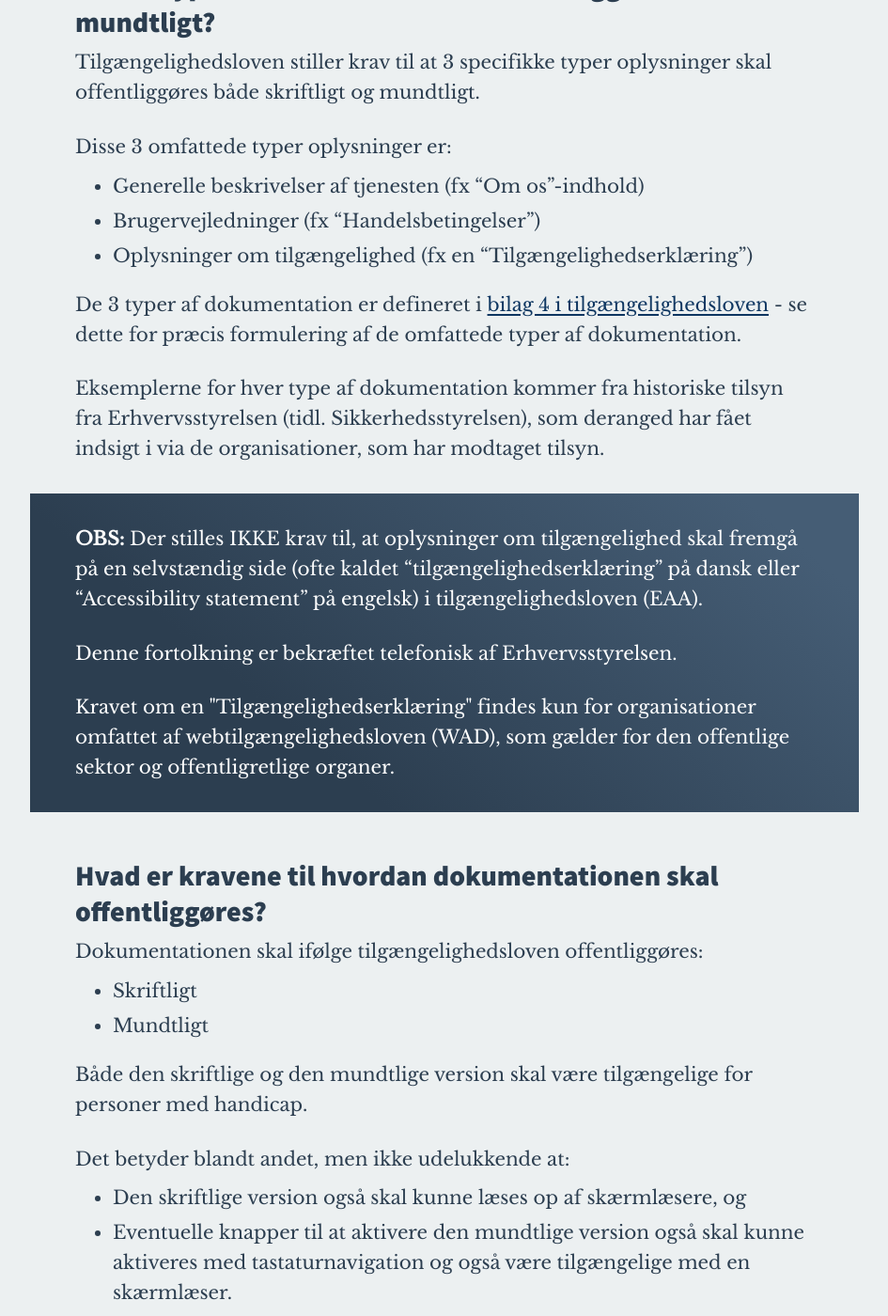
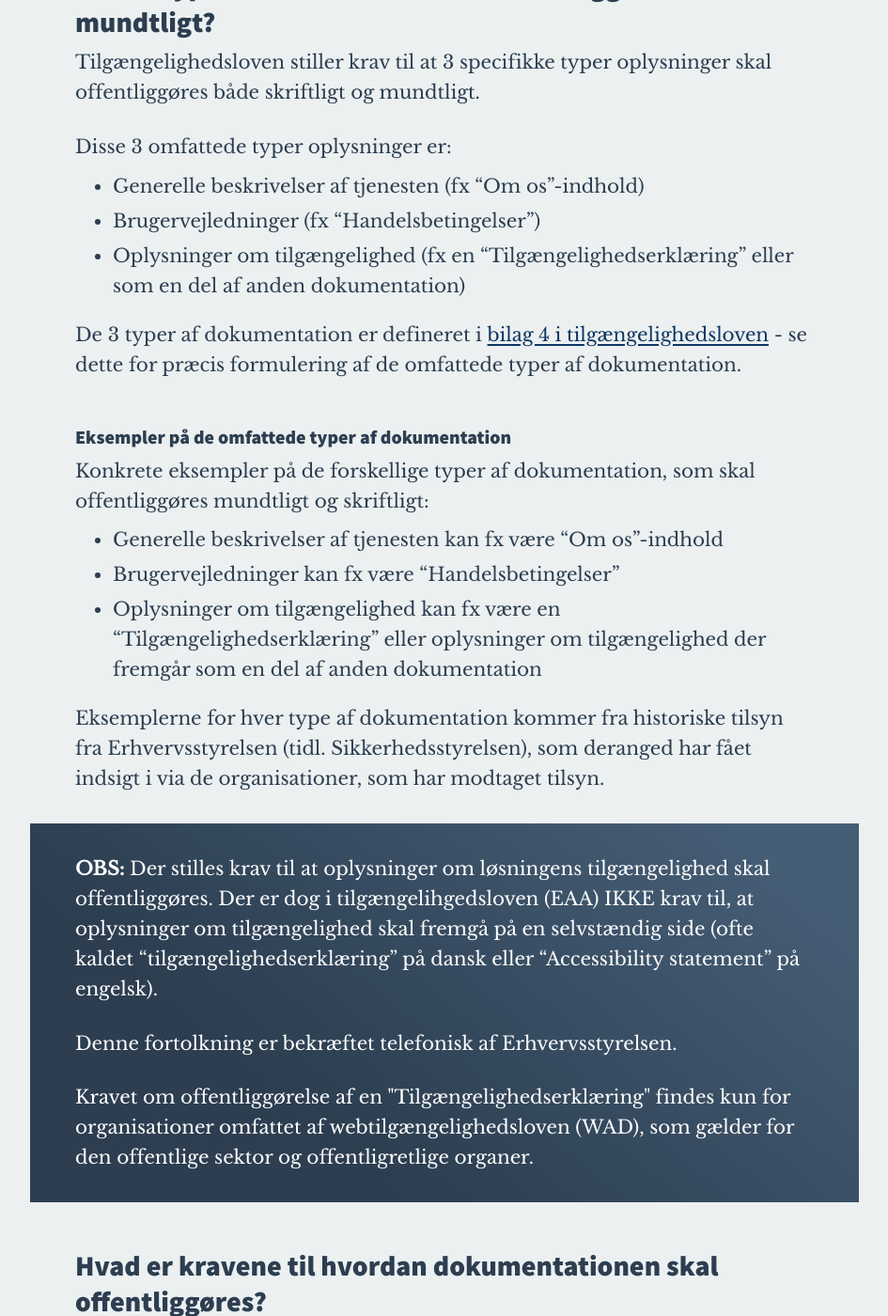
Before and after one commit to derangeddk/deranged.dk, a Jekyll site: the page built from _posts/2026-04-07-mundtlig-offentliggoerelse-i-tilaengelighedsloven.html, in a window 1280 px wide and 1400 px high, scrolled down 1657 px. Shown: the whole window at 94% size, without its empty margins (20-965 px from the left). Built offline with Jekyll 4.4.1, drawn with Linux system fonts in a browser that asks for light colours; some web fonts are replaced; comment, search, counter and statistics services are not loaded; some of the changed text lies outside the part shown.

Commit message:
Update 2026-04-07-mundtlig-offentliggoerelse-i-tilaengelighedsloven.html

```diff
--- a/_posts/2026-04-07-mundtlig-offentliggoerelse-i-tilaengelighedsloven.html
+++ b/_posts/2026-04-07-mundtlig-offentliggoerelse-i-tilaengelighedsloven.html
@@ -53,35 +53,47 @@ by: >
     <ul>
         <li>Generelle beskrivelser af tjenesten (fx “Om os”-indhold)</li>
         <li>Brugervejledninger (fx “Handelsbetingelser”)</li>
-        <li>Oplysninger om tilgængelighed (fx en “Tilgængelighedserklæring”)</li>
+        <li>Oplysninger om tilgængelighed (fx en “Tilgængelighedserklæring” eller som en del af anden dokumentation)</li>
     </ul>
 
     <p>De 3 typer af dokumentation er defineret i <a href="#Bilag-4">bilag 4 i tilgængelighedsloven</a> - se dette for præcis formulering af de omfattede typer af dokumentation.</p>
 
+    <h3>Eksempler på de omfattede typer af dokumentation</h3>
+
+    <p>Konkrete eksempler på de forskellige typer af dokumentation, som skal offentliggøres mundtligt og skriftligt:</p>
+
+    <ul>
+        <li>Generelle beskrivelser af tjenesten kan fx være “Om os”-indhold</li>
+        <li>Brugervejledninger kan fx være “Handelsbetingelser”</li>
+        <li>Oplysninger om tilgængelighed kan fx være en “Tilgængelighedserklæring” eller oplysninger om tilgængelighed der fremgår som en del af anden dokumentation</li>
+    </ul>
+
     <p>Eksemplerne for hver type af dokumentation kommer fra historiske tilsyn fra Erhvervsstyrelsen (tidl. Sikkerhedsstyrelsen), som deranged har fået indsigt i via de organisationer, som har modtaget tilsyn.</p>
 
     <div class="highlight-box">
-        <p><strong>OBS:</strong> Der stilles IKKE krav til, at oplysninger om tilgængelighed skal fremgå på en selvstændig side (ofte kaldet “tilgængelighedserklæring” på dansk eller “Accessibility statement” på engelsk) i tilgængelighedsloven (EAA).</p>
+        <p><strong>OBS:</strong> Der stilles krav til at oplysninger om løsningens tilgængelighed skal offentliggøres. Der er dog i tilgængelihgedsloven (EAA) IKKE krav til, at oplysninger om tilgængelighed skal fremgå på en selvstændig side (ofte kaldet “tilgængelighedserklæring” på dansk eller “Accessibility statement” på engelsk).</p>
 
         <p>Denne fortolkning er bekræftet telefonisk af Erhvervsstyrelsen.</p>
 
-        <p>Kravet om en "Tilgængelighedserklæring" findes kun for organisationer omfattet af webtilgængelighedsloven (WAD), som gælder for den offentlige sektor og offentligretlige organer.</p>
+        <p>Kravet om offentliggørelse af en "Tilgængelighedserklæring" findes kun for organisationer omfattet af webtilgængelighedsloven (WAD), som gælder for den offentlige sektor og offentligretlige organer.</p>
 
     </div>
 
     <h2 id="hvad-er-kravene-offentliggoerelse">Hvad er kravene til hvordan dokumentationen skal offentliggøres?</h2>
-    <p>Dokumentationen skal ifølge tilgængelighedsloven offentliggøres:</p>
+    <p>Dokumentationen skal ifølge tilgængelighedsloven (kap. 5, stk. 2) offentliggøres:</p>
     <ul>
         <li>Skriftligt</li>
         <li>Mundtligt</li>
     </ul>
 
-    <p>Både den skriftlige og den mundtlige version skal være tilgængelige for personer med handicap.</p>
-    <p>Det betyder blandt andet, men ikke udelukkende at:</p>
+    <p>Både den skriftlige og den mundtlige version skal ifølge tilgængelighedsloven endvidere være tilgængelige for personer med handicap.</p>
+    <p>Det betyder blandt andet at:</p>
     <ul>
         <li>Den skriftlige version også skal kunne læses op af skærmlæsere, og</li>
         <li>Eventuelle knapper til at aktivere den mundtlige version også skal kunne aktiveres med tastaturnavigation og også være tilgængelige med en skærmlæser.</li>
     </ul>
+
+    <p>Lær mere om <a href="2025-05-09-tilg%C3%A6ngelighedsloven-for-den-private-sektor#krav">tilgængelighedskravene i tilgængelighedsloven (EAA)</a></p>.
 
     <h2 id="hvad-er-kravene-mundtlig">Hvad er kravene til den mundtlige offentliggørelse?</h2>
     <p>For den mundtlige fremstilling er det IKKE nok at brugeren selv kan bruge oplæsningsværktøjer eller skærmlæser. Den mundtlige version skal udbydes direkte i løsningen.</p>
@@ -104,18 +116,18 @@ by: >
 
     <h3>Funktion til højtlæsning som mundtlig offentliggørelse</h3>
 
-    <p>Fordelen ved en højtlæsningsfunktion er frem for forud produceret lyd eller video er klart, at du slipper for at vedligeholde 2 forskellige versioner af det samme indhold, som risikerer at komme ud af sync efterhånden som du opdaterer dit indhold. Det er altid lettere at vedligeholde 1 version end 2 versioner i forskellige formater, især når den ene version er lyd- eller videoindhold, som typisk har længere produktstid og højere produktionsomkostninger end tekstindhold.</p>
+    <p>Fordelen ved en højtlæsningsfunktion er frem for forudproduceret lyd eller video er, at du slipper for at vedligeholde 2 forskellige versioner af det samme indhold, som risikerer at komme ude af trit med hinanden efterhånden som du opdaterer dit indhold. Det er altid lettere at vedligeholde én version end to versioner i forskellige formater, især når den ene version er lyd- eller videoindhold, som typisk har længere produktstid og højere produktionsomkostninger end tekstindhold.</p>
 
     <p>Hvis du vil bygge din egen højtlæsningsfunktion i stedet for at bruge en færdig hyldevare, kan du bruge SpeechSynthesis (tekst-til-tale) i Web Speech API som understøttes bredt i browsere i dag.</p>
 
     <p>Mere info om Web Speech API:</p>
 
     <ul>
-            <li>Borger.dk har en guide til, hvordan du selv nemt kan høre hvordan Web Speech API lyder i din egen browser: <a href="https://www.borger.dk/hjaelp-og-vejledning/hvad-har-du-brug-for-hjaelp-til/borger-dk/teknisk-hjaelp/oplaesning-af-indhold" target="_blank">https://www.borger.dk/hjaelp-og-vejledning/hvad-har-du-brug-for-hjaelp-til/borger-dk/teknisk-hjaelp/oplaesning-af-indhold</a></p>
-            <li>Se teknisk dokumentation for Web Speech API: <a href="https://developer.mozilla.org/en-US/docs/Web/API/Web_Speech_API" target="_blank">https://developer.mozilla.org/en-US/docs/Web/API/Web_Speech_API</a></p>
+            <li>Borger.dk har en <a href="https://www.borger.dk/hjaelp-og-vejledning/hvad-har-du-brug-for-hjaelp-til/borger-dk/teknisk-hjaelp/oplaesning-af-indhold" target="_blank">guide til oplæsning af indhold</<a>, som viser hvordan du nemt kan høre hvordan Web Speech API lyder i din egen browser.</p>
+            <li>Se <a href="https://developer.mozilla.org/en-US/docs/Web/API/Web_Speech_API" target="_blank">teknisk dokumentation for Web Speech API på MDN</a></p>
     </ul>
 
-    <p>Husk, at funktionerne til at betjene højtlæsningsfunktionen også skal leve op til alle tilgængelighedskrav, herunder at eventuelle knapper til at aktivere funktionen også skal kunne aktiveres med tastaturnavigation og også være tilgængelige med en skærmlæser.</p>
+    <p>Husk, at funktionerne til at betjene højtlæsningsfunktionen også skal leve op til alle tilgængelighedskrav, herunder at knapper til at aktivere funktionen også skal kunne aktiveres med tastaturnavigation og være tilgængelige med en skærmlæser.</p>
 
     <div class="highlight-box">
         <h2 id="direkte-fra-kilden">Direkte fra kilden: Tilgængelighedslovens egne ord om offentlig dokumentation</h2>
@@ -142,7 +154,7 @@ by: >
 
             <p>1. Tjenesteyderen skal i de almindelige betingelser eller et tilsvarende dokument afgive oplysninger om vurderingen af, hvordan tjenesten opfylder de tilgængelighedskrav, der er omhandlet i § 6. Oplysningerne skal omfatte en beskrivelse af de relevante krav og, i det omfang det er relevant for vurderingen, af tjenestens udformning og brug. Forbrugeroplysningskravene i direktiv 2011/83/EU skal opfyldes, og oplysningerne skal, hvor det er relevant, indeholde følgende elementer: </p>
 
-            <ol type="a" style="margin-top:0">
+            <ol type="a" style="margin-top:1rem">
                 <li>en generel beskrivelse af tjenesten i tilgængelige formater</li>
                 <li>de beskrivelser og forklaringer, der er nødvendige for at forstå, hvordan tjenesten skal bruges</li>
                 <li>en beskrivelse af, hvordan tjenesten opfylder de relevante tilgængelighedskrav i bilag 1.</li>
@@ -151,13 +163,13 @@ by: >
     </div>
 
 
-    <h2 id="Laes-mere">Læs mere...</h2>
+    <h2 id="Laes-mere">Læs mere om tilgængelighedsloven</h2>
 
-    <p>Se også:</p>
+    <p>I vores <a href="https://deploy-preview-188--zealous-fermat-77bc7b.netlify.app/posts/2025-05-09-tilg%C3%A6ngelighedsloven-for-den-private-sektor">artikel om tilgængelighedsloven</a>a> kan du bl.a. læse mere om:</p>
 
         <ul>
             <li><a href="https://deploy-preview-188--zealous-fermat-77bc7b.netlify.app/posts/2025-05-09-tilg%C3%A6ngelighedsloven-for-den-private-sektor#hvem-er-omfattet">Hvem er omfattet af tilgængelighedsloven?</a></li>
-            <li><a href="https://deploy-preview-188--zealous-fermat-77bc7b.netlify.app/posts/2025-05-09-tilg%C3%A6ngelighedsloven-for-den-private-sektor#tilsyn">Hvem holder øje med, om jeg overholder tilgængelighedsloven?</a></li>
+            <li><a href="https://deploy-preview-188--zealous-fermat-77bc7b.netlify.app/posts/2025-05-09-tilg%C3%A6ngelighedsloven-for-den-private-sektor#tilsyn">Hvem fører tilsyn med tilgængelighedsloven?</a></li>
         </ul>
 
     <div class="highlight-box">
```
